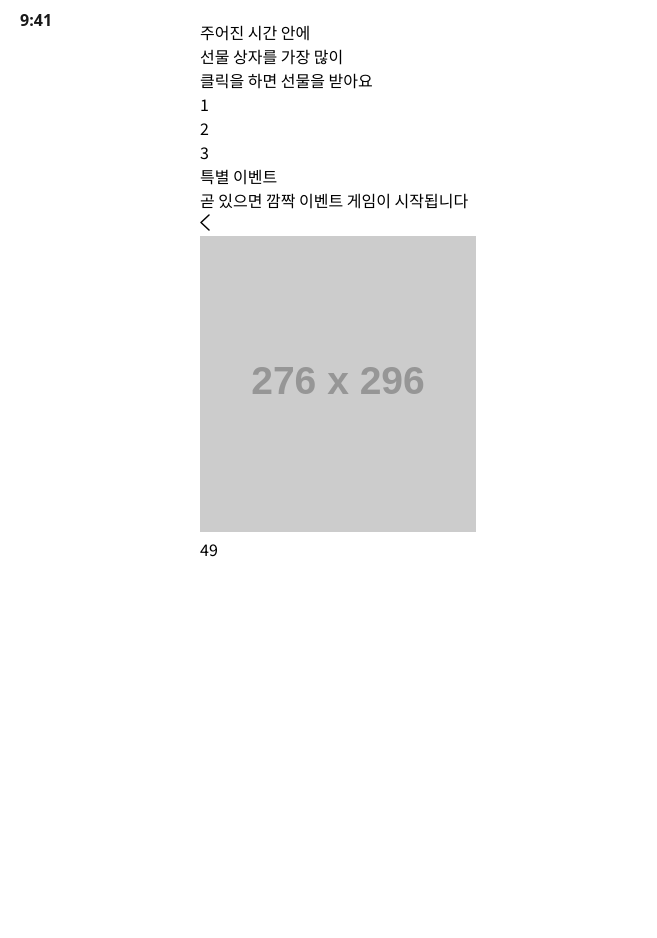
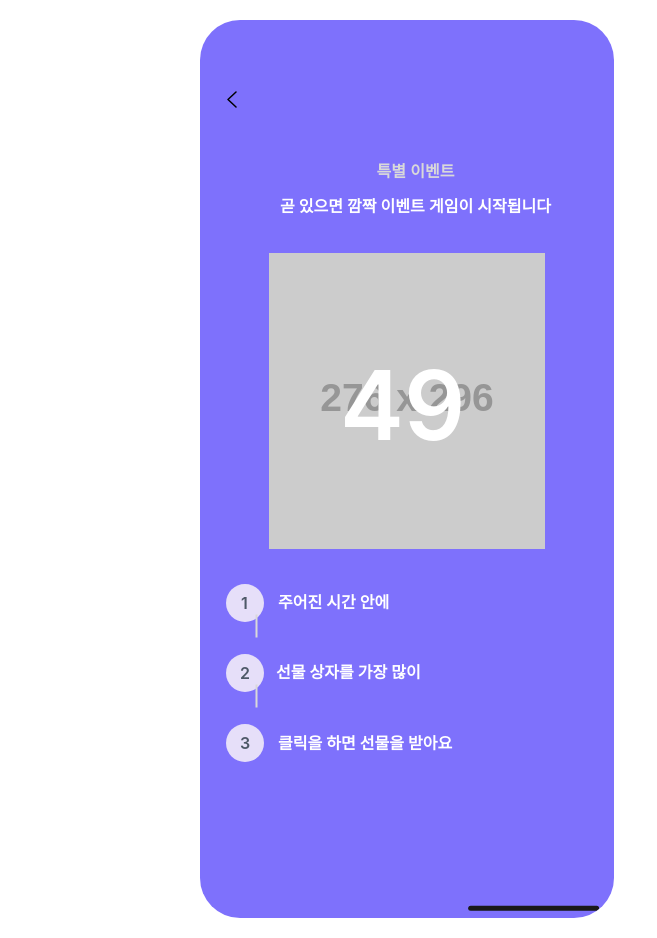
Before and after one commit to SSAFY-D105-Pop4U/Pop4U, a React (Vite) app in the folder frontend/: page /game in a window 1280 px wide. Shown: the whole page, without its empty margins (0-657 px from the left). Before the commit the page ends 800 px from the top, so only its background shows below. Built offline with nearby package versions, Linux system fonts and the light colour scheme.

Commit message:
Feat : 게임 페이지 구현중

```diff
--- a/frontend/src/pages/Game.jsx
+++ b/frontend/src/pages/Game.jsx
@@ -1,6 +1,7 @@
 import React from "react";
+import "../styles/pages/game.css"
 
-const GameEvent = () => {
+const Game = () => {
   return (
     <div className="game-event-container">
       <div className="game-event-header" />
@@ -24,9 +25,6 @@ const GameEvent = () => {
       </div>
 
       <div className="game-event-status">
-        <div className="status-bar">
-          <div className="status-time">9:41</div>
-        </div>
         <div className="back-icon">
           <svg width="10" height="17" viewBox="0 0 10 17" fill="none" xmlns="http://www.w3.org/2000/svg">
             <path d="M9 16L1 8.5L9 1" stroke="black" strokeWidth="1.51" strokeLinecap="round" strokeLinejoin="round"/>
@@ -40,4 +38,4 @@ const GameEvent = () => {
   );
 };
 
-export default GameEvent;
+export default Game;
--- /dev/null
+++ b/frontend/src/styles/pages/Game.css
@@ -0,0 +1,167 @@
+.game-event-container {
+    width: 414px;
+    height: 898px;
+    position: relative;
+    background: #7E71FC;
+    border-radius: 40px;
+    overflow: hidden;
+  }
+
+  .game-event-header {
+    width: 131.17px;
+    height: 4.72px;
+    position: absolute;
+    left: 268.11px;
+    top: 885.73px;
+    transform: rotate(180deg);
+    background: #191919;
+    border-radius: 94.37px;
+  }
+
+  .game-event-instructions {
+    width: 227px;
+    height: 178px;
+    position: absolute;
+    left: 26px;
+    top: 564px;
+  }
+
+  .circle {
+    width: 38px;
+    height: 38px;
+    background: #E6DFF9;
+    border-radius: 50%;
+    position: absolute;
+  }
+
+  .circle:nth-child(1) { top: 0; left: 0; }
+  .circle:nth-child(2) { top: 70px; left: 0; }
+  .circle:nth-child(3) { top: 140px; left: 0; }
+
+  .divider {
+    width: 23px;
+    height: 0;
+    position: absolute;
+    transform: rotate(90deg);
+    border: 1px solid #D9D9D9;
+  }
+
+  .divider:nth-child(4) { left: 19px; top: 41px; }
+  .divider:nth-child(5) { left: 19px; top: 111px; }
+
+  .instruction {
+    position: absolute;
+    text-align: center;
+    color: white;
+    font-size: 16.04px;
+    font-family: Inter, sans-serif;
+    font-weight: 600;
+    line-height: 20.76px;
+    word-wrap: break-word;
+  }
+
+  .instruction:nth-child(6) { left: 52px; top: 8px; }
+  .instruction:nth-child(7) { left: 50px; top: 78px; }
+  .instruction:nth-child(8) { left: 52px; top: 149px; }
+
+  .step {
+    position: absolute;
+    text-align: center;
+    color: #4E5968;
+    font-size: 16.04px;
+    font-family: Inter, sans-serif;
+    font-weight: 600;
+    line-height: 20.76px;
+    word-wrap: break-word;
+  }
+
+  .step:nth-child(9) { left: 15px; top: 9px; }
+  .step:nth-child(10) { left: 14px; top: 79px; }
+  .step:nth-child(11) { left: 14px; top: 149px; }
+
+  .game-event-title {
+    width: 271px;
+    height: 56px;
+    position: absolute;
+    left: 80px;
+    top: 141px;
+  }
+
+  .event-title {
+    text-align: center;
+    color: #D9D9D9;
+    font-size: 16.04px;
+    font-family: Inter, sans-serif;
+    font-weight: 600;
+    line-height: 20.76px;
+  }
+
+  .event-description {
+    position: absolute;
+    text-align: center;
+    color: white;
+    font-size: 16.04px;
+    font-family: Inter, sans-serif;
+    font-weight: 600;
+    line-height: 20.76px;
+    top: 35px;
+    left: 0;
+  }
+
+  .game-event-status {
+    width: 370.37px;
+    height: 84px;
+    position: absolute;
+    left: 14px;
+    top: 0;
+  }
+
+  .status-bar {
+    width: 94.37px;
+    height: 44px;
+    padding-top: 13px;
+    padding-bottom: 13.07px;
+    padding-left: 35px;
+    padding-right: 21.37px;
+    position: absolute;
+    justify-content: flex-end;
+    align-items: center;
+    display: inline-flex;
+  }
+
+  .status-time {
+    width: 38px;
+    height: 17.93px;
+    text-align: center;
+    color: #191919;
+    font-size: 16.04px;
+    font-family: Noto Sans, sans-serif;
+    font-weight: 600;
+    line-height: 20.76px;
+  }
+
+  .back-icon {
+    position: absolute;
+    left: 13px;
+    top: 69px;
+  }
+
+  .game-event-image {
+    width: 276px;
+    height: 296px;
+    position: absolute;
+    left: 69px;
+    top: 233px;
+  }
+
+  .game-event-count {
+    position: absolute;
+    left: 140px;
+    top: 375px;
+    text-align: center;
+    color: white;
+    font-size: 96px;
+    font-family: Inter, sans-serif;
+    font-weight: 600;
+    line-height: 20.76px;
+  }
```
